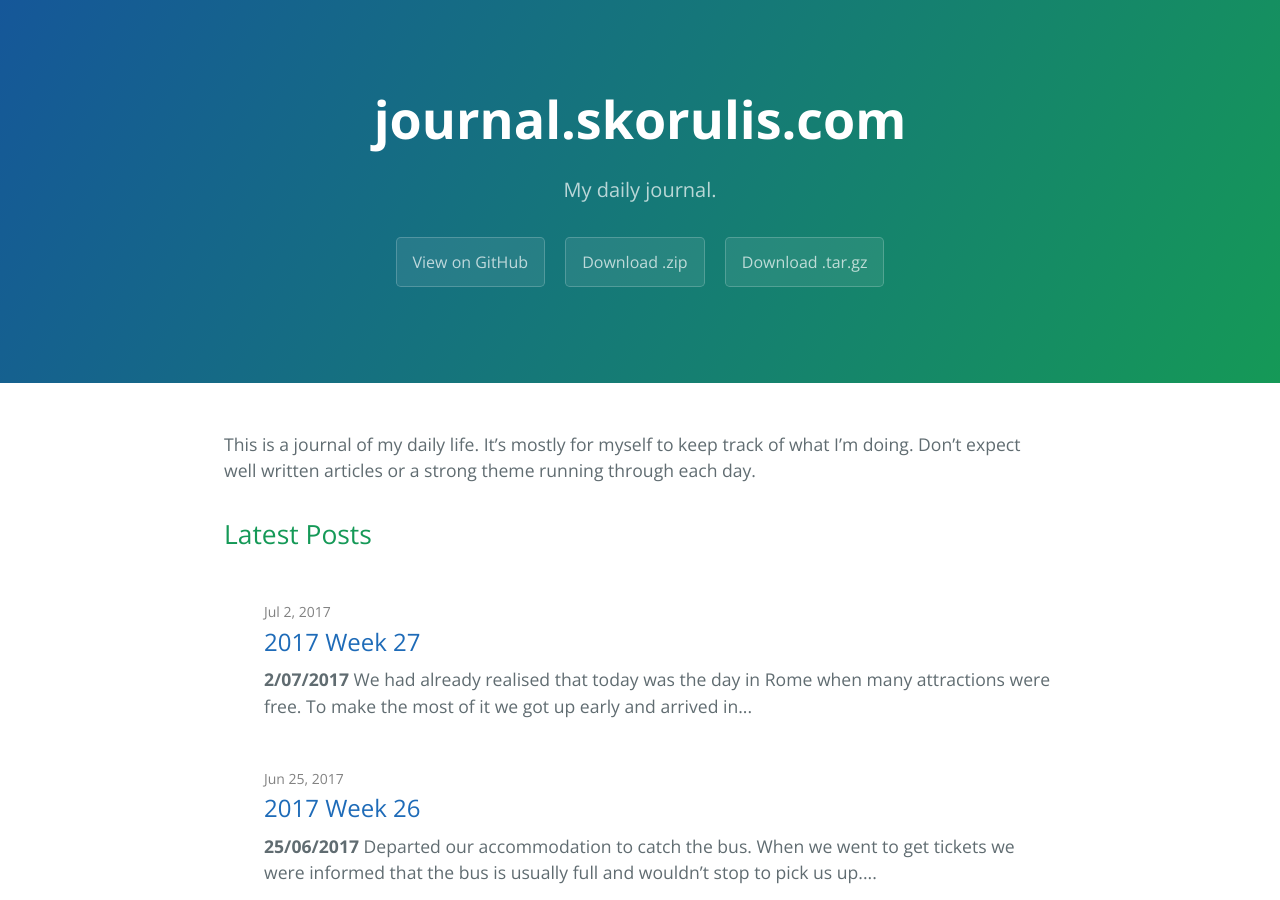
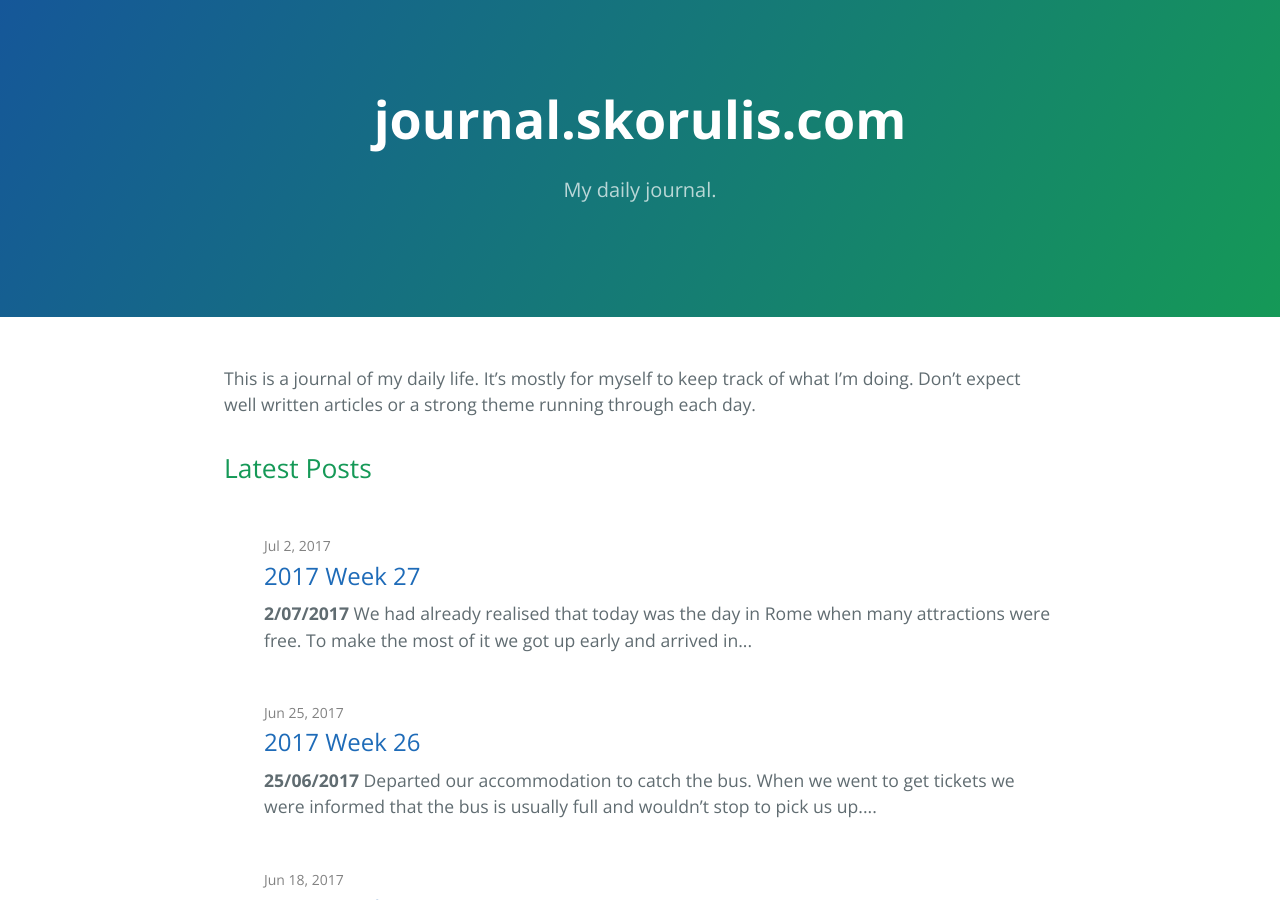
Before and after one commit to skorulis/old.journal.skorulis, a Jekyll site: the page built from index.md, in a window 1280 px wide and 900 px high. Built offline with Jekyll 4.4.1, drawn with Linux system fonts in a browser that asks for light colours.

Commit message:
Remove buttons that I don't need

```diff
--- a/_layouts/default.html
+++ b/_layouts/default.html
@@ -54,13 +54,6 @@
     <section class="page-header">
       <h1 class="project-name">{{ page-title }}</h1>
       <h2 class="project-tagline">{{ page-tagline }}</h2>
-      {% if page.layout == 'home' and site.github.is_project_page %}
-          <a href="{{ site.github.repository_url }}" class="btn">View on GitHub</a>
-        {% if site.show_downloads %}
-          <a href="{{ site.github.zip_url }}" class="btn">Download .zip</a>
-          <a href="{{ site.github.tar_url }}" class="btn">Download .tar.gz</a>
-        {% endif %}
-      {% endif %}
       <!-- Post tagline -->
       {% if page.layout == 'post' %}
         <h2 class="project-date">
```
